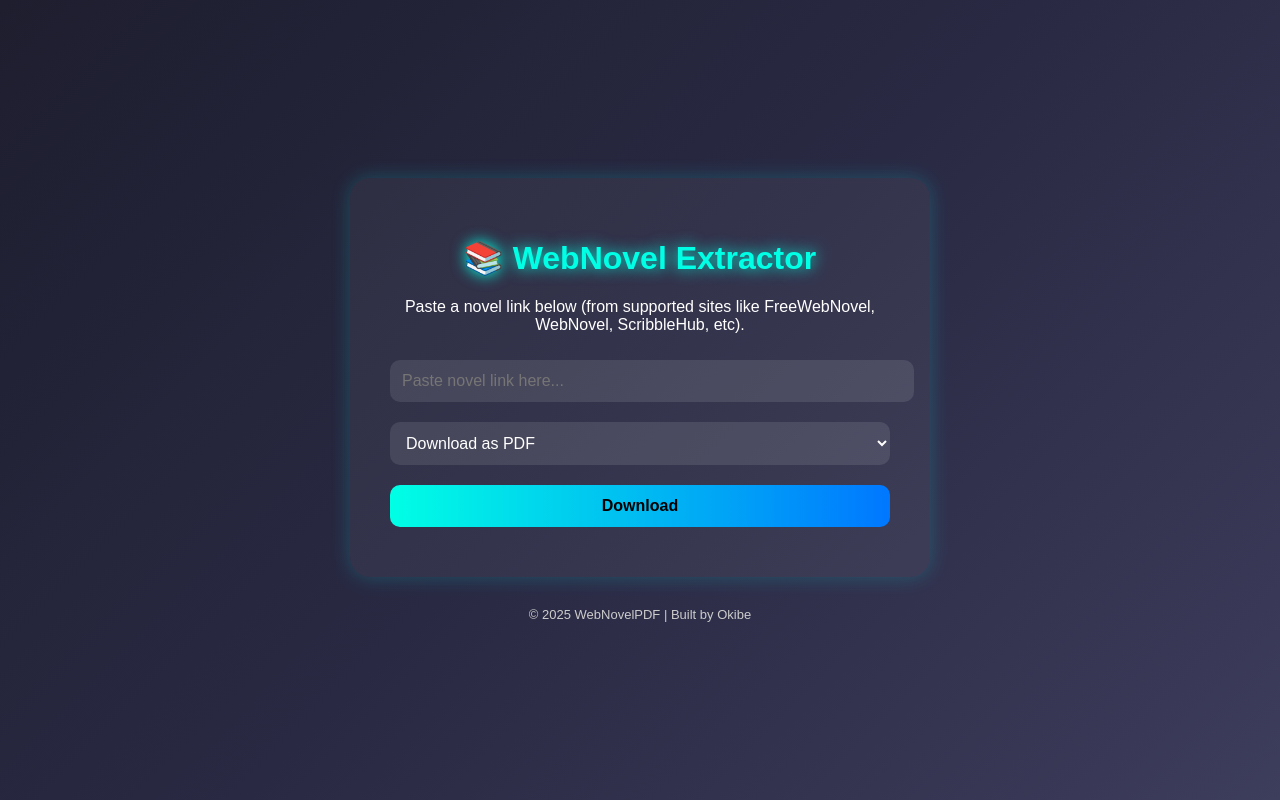
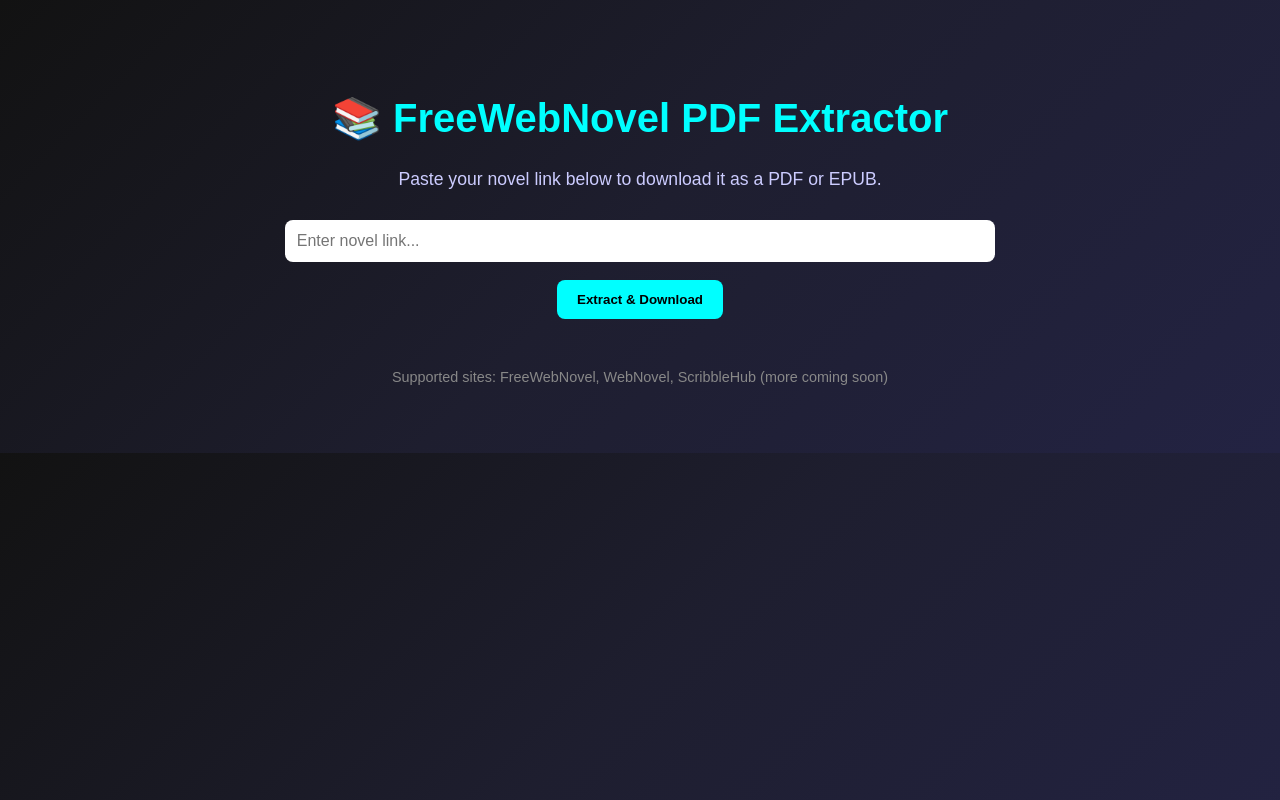
Before and after one commit to freewebnovel/freewebnovel.github.io, a plain HTML site: page index.html in a window 1280 px wide. Drawn offline with Linux system fonts and the light colour scheme.

Commit message:
Add first colorful homepage

```diff
--- a/index.html
+++ b/index.html
@@ -1,128 +1,59 @@
 <!DOCTYPE html>
 <html lang="en">
 <head>
-  <meta charset="UTF-8">
-  <meta name="viewport" content="width=device-width, initial-scale=1.0">
-  <title>WebNovel PDF Extractor</title>
+  <meta charset="UTF-8" />
+  <meta name="viewport" content="width=device-width, initial-scale=1.0" />
+  <title>FreeWebNovel PDF Extractor</title>
   <style>
     body {
-      background: linear-gradient(135deg, #1e1e2f, #292943, #3d3d5c);
-      font-family: 'Poppins', sans-serif;
+      font-family: "Poppins", sans-serif;
+      background: linear-gradient(135deg, #121212, #1e1e2f, #232343);
       color: #fff;
-      display: flex;
-      flex-direction: column;
-      align-items: center;
-      justify-content: center;
-      height: 100vh;
-      margin: 0;
+      text-align: center;
+      padding: 60px;
     }
     h1 {
-      color: #00ffe5;
-      text-shadow: 0 0 15px #00ffe5;
+      font-size: 2.5rem;
+      color: #00ffff;
     }
-    .container {
-      background: rgba(255, 255, 255, 0.05);
-      border-radius: 20px;
-      padding: 40px;
-      box-shadow: 0 0 20px rgba(0, 255, 255, 0.2);
-      width: 90%;
-      max-width: 500px;
-      text-align: center;
+    p {
+      font-size: 1.1rem;
+      color: #ccccff;
+      margin-bottom: 30px;
     }
-    input, select, button {
-      width: 100%;
+    input {
+      width: 60%;
       padding: 12px;
-      margin: 10px 0;
       border: none;
-      border-radius: 10px;
-      font-size: 16px;
-    }
-    input, select {
-      background: rgba(255, 255, 255, 0.1);
-      color: #fff;
-      outline: none;
+      border-radius: 8px;
+      font-size: 1rem;
     }
     button {
-      background: linear-gradient(90deg, #00ffe5, #0077ff);
-      color: #000;
+      padding: 12px 20px;
+      background-color: #00ffff;
+      border: none;
+      border-radius: 8px;
       font-weight: bold;
       cursor: pointer;
       transition: 0.3s;
     }
     button:hover {
-      transform: scale(1.05);
+      background-color: #00cccc;
     }
-    .footer {
-      margin-top: 30px;
-      font-size: 13px;
-      color: #ccc;
+    footer {
+      margin-top: 50px;
+      color: #888;
+      font-size: 0.9rem;
     }
   </style>
 </head>
 <body>
-  <div class="container">
-    <h1>📚 WebNovel Extractor</h1>
-    <p>Paste a novel link below (from supported sites like FreeWebNovel, WebNovel, ScribbleHub, etc).</p>
-    <input type="text" id="novelUrl" placeholder="Paste novel link here...">
-    <select id="format">
-      <option value="pdf">Download as PDF</option>
-      <option value="epub">Download as EPUB (coming soon)</option>
-    </select>
-    <button onclick="extractNovel()">Download</button>
-    <div id="status"></div>
-  </div>
-  <div class="footer">
-    &copy; 2025 WebNovelPDF | Built by Okibe
-  </div>
+  <h1>📚 FreeWebNovel PDF Extractor</h1>
+  <p>Paste your novel link below to download it as a PDF or EPUB.</p>
+  <input type="text" placeholder="Enter novel link..." id="novelLink" />
+  <br><br>
+  <button>Extract & Download</button>
 
-  <script>
-    async function extractNovel() {
-      const url = document.getElementById('novelUrl').value.trim();
-      const format = document.getElementById('format').value;
-      const status = document.getElementById('status');
-      if (!url) {
-        status.innerText = '⚠️ Please paste a novel link first.';
-        return;
-      }
-
-      status.innerText = '⏳ Extracting novel info...';
-
-      try {
-        const res = await fetch('http://localhost:3000/extract', {
-          method: 'POST',
-          headers: { 'Content-Type': 'application/json' },
-          body: JSON.stringify({ url })
-        });
-        const data = await res.json();
-        if (!data.title) {
-          status.innerText = '❌ Failed to extract novel data.';
-          return;
-        }
-
-        status.innerText = '📄 Generating PDF...';
-
-        const pdfRes = await fetch('http://localhost:3000/download-pdf', {
-          method: 'POST',
-          headers: { 'Content-Type': 'application/json' },
-          body: JSON.stringify({
-            title: data.title,
-            author: data.author,
-            description: data.description
-          })
-        });
-
-        const blob = await pdfRes.blob();
-        const link = document.createElement('a');
-        link.href = URL.createObjectURL(blob);
-        link.download = `${data.title}.pdf`;
-        link.click();
-
-        status.innerText = '✅ Download started!';
-      } catch (err) {
-        console.error(err);
-        status.innerText = '❌ Something went wrong.';
-      }
-    }
-  </script>
+  <footer>Supported sites: FreeWebNovel, WebNovel, ScribbleHub (more coming soon)</footer>
 </body>
 </html>
```
